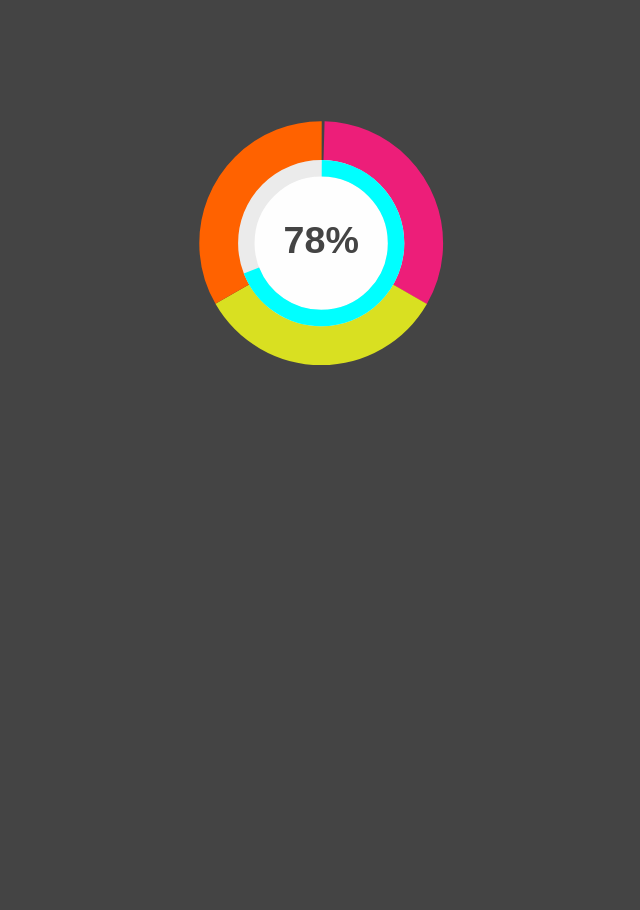
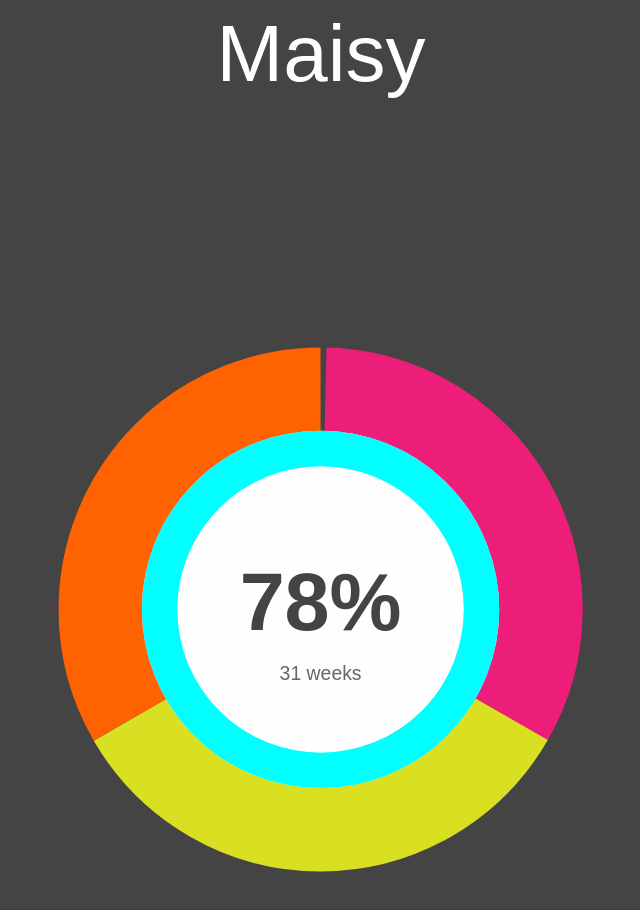
Before and after one commit to tombola/babyclock, a plain HTML site: page index.html in a window 1280 px wide. Shown: the whole page, without its empty margins (319-959 px from the left). Before the commit the page ends 800 px from the top, so only its background shows below. Drawn offline with Linux system fonts and the light colour scheme.

Commit message:
Resize and scale with viewport

```diff
--- a/index.html
+++ b/index.html
@@ -5,31 +5,34 @@
 </head>
 
 <body>
+    <div>
+        <h1 class="name">Maisy</h1>
+    </div>
     <div class="svg-item">
         <svg width="100%" height="100%" viewBox="0 0 100 100" class="donut">
-            <circle class="trimester trimester-1-arc" cx="50" cy="50" r="15.91549430918954" fill="transparent"
+            <circle class="trimester trimester-1-arc" cx="50" cy="45" r="15.91549430918954" fill="transparent"
                 stroke-dasharray="33.333 67" stroke-dashoffset="25"></circle>
-            <circle class="trimester trimester-2-arc" cx="50" cy="50" r="15.91549430918954" fill="transparent"
+            <circle class="trimester trimester-2-arc" cx="50" cy="45" r="15.91549430918954" fill="transparent"
                 stroke-dasharray="33.333 67" stroke-dashoffset="-8.3"></circle>
-            <circle class="trimester trimester-3-arc" cx="50" cy="50" r="15.91549430918954" fill="transparent"
+            <circle class="trimester trimester-3-arc" cx="50" cy="45" r="15.91549430918954" fill="transparent"
                 stroke-dasharray="33.333 67" stroke-dashoffset="-41.6333"></circle>
-
-            <circle class="donut-hole" cx="50" cy="50" r="15.91549430918954" fill="transparent"></circle>
-            <circle class="donut-hole" cx="50" cy="50" r="15.91549430918954" fill="transparent"></circle>
-            <circle class="donut-ring" cx="50" cy="50" r="15.91549430918954" fill="transparent" stroke-width="3.5">
+            <circle class="donut-hole" cx="50" cy="45" r="15.91549430918954" fill="transparent"></circle>
+            <circle class="donut-hole" cx="50" cy="45" r="15.91549430918954" fill="transparent"></circle>
+            <circle class="donut-ring" cx="50" cy="45" r="15.91549430918954" fill="transparent" stroke-width="3.5">
             </circle>
-            <circle class="donut-segment donut-segment-1" cx="50" cy="50" r="15.91549430918954" fill="transparent"
-                stroke-width="3.5" stroke-dasharray="69 31" stroke-dashoffset="25"></circle>
+            <circle id="progress" class="donut-segment donut-segment-1" cx="50" cy="45" r="15.91549430918954"
+                fill="transparent" stroke-width="3.5" stroke-dashoffset="25"></circle>
             <g class="donut-text donut-text-1">
+                <text y="45%" transform="translate(0, 2)">
+                    <tspan id="percent-text" x="50%" text-anchor="middle" class="donut-percent">78%</tspan>
+                </text>
                 <text y="50%" transform="translate(0, 2)">
-                    <tspan x="50%" text-anchor="middle" class="donut-percent">78%</tspan>
-                </text>
-                <text y="60%" transform="translate(0, 2)">
-                    <!-- <tspan x="50%" text-anchor="middle" class="donut-subtitle">31 weeks</tspan> -->
+                    <tspan x="50%" text-anchor="middle" class="donut-subtitle">31 weeks</tspan>
                 </text>
             </g>
         </svg>
     </div>
+    <script src="counter.js"></script>
 </body>
 
 </html>
--- a/style.css
+++ b/style.css
@@ -25,21 +25,30 @@ html {
 
 body {
   background-color: var(--bg-clr);
+  font-family: Arial, Helvetica, sans-serif;
+  font-size: 20px;
+  color: var(--white);
+}
+
+h1 {
+  font-weight: 400;
+  font-size: 4em;
+  margin-bottom: -1em;
 }
 
 .svg-item {
-  max-width: 60%;
+  max-width: 100%;
   display: inline-block;
-  /* border: 1px solid red; */
 }
 
-/* svg {
-  border: 1px solid green;
-} */
+svg {
+  height: calc(100vh - 20em);
+  min-height: calc(100vw);
+  /* border: 1px solid green; */
+}
 
 .svg-item {
   width: 100%;
-  height: 60%;
   font-size: 16px;
   margin: 0 auto;
   animation: donutfade 1s;
@@ -102,17 +111,16 @@ body {
   }
 }
 
-@keyframes donut1 {
+/* @keyframes donut1 {
   0% {
     stroke-dasharray: 0, 100;
   }
   100% {
     stroke-dasharray: 69, 31;
   }
-}
+} */
 
 .donut-text {
-  font-family: Arial, Helvetica, sans-serif;
   fill: var(--donut-title);
 }
 
@@ -145,3 +153,7 @@ body {
 .donut-hole {
   fill: var(--donut-interior);
 }
+
+/* #progress {
+  transform: translate(10%, 50%);
+} */
```
